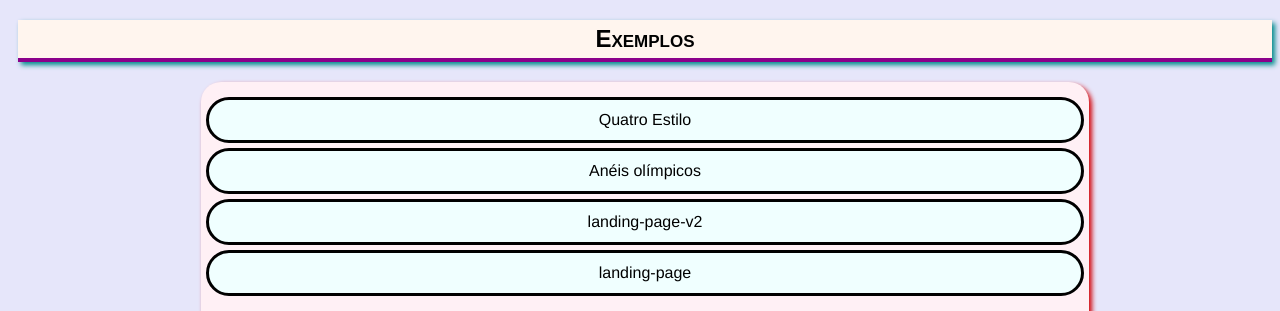
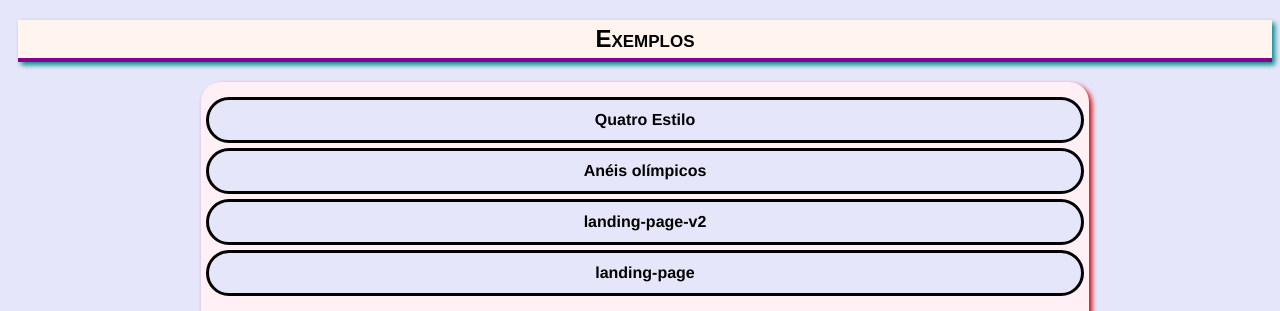
Before and after one commit to thiagoO2006-th/qua207082, a plain HTML site: page index.html in a window 1280 px wide. Shown: the top 311 px of the page. Drawn offline with Linux system fonts and the light colour scheme.

Commit message:
att index

```diff
--- a/index.html
+++ b/index.html
@@ -1,5 +1,6 @@
 <!DOCTYPE html>
 <html lang="pt-br">
+
 <head>
     <meta charset="UTF-8">
     <meta name="viewport" content="width=device-width, initial-scale=1.0">
@@ -8,12 +9,14 @@
     </body>
 </head>
 <style>
-    body{
+    body {
         background-color: #E6E6FA;
         font: 100% "Copperplate Gothic Light", sans-serif;
         padding-left: 10px;
+
     }
-    h2{
+
+    h2 {
         font-variant: small-caps;
         text-align: center;
         border-bottom: 4px solid DarkMagenta;
@@ -23,7 +26,8 @@
         background-color: Seashell
 
     }
-    #exemplo{
+
+    #exemplo {
         width: 70%;
         margin: auto;
         padding: 10px 5px;
@@ -32,8 +36,8 @@
         border-radius: 20px;
     }
 
-    #exemplo a{
-        color:black;
+    #exemplo a {
+        color: black;
         border: 3px solid black;
         padding: 5px 10px;
         text-decoration: none;
@@ -41,28 +45,31 @@
         left: 10px;
         display: flex;
         justify-content: space-around;
+        font-family: 'Franklin Gothic Medium', 'Arial Narrow', Arial, sans-serif;
+        font-weight: bold;
+        background-color: Lavender;
 
     }
 
-    a{
-        border: 2px solid rgb(128,0,128);
+    a {
+        border: 2px solid rgb(128, 0, 128);
         color: blue;
         line-height: 30px;
         background-color: Azure;
         display: block;
         margin-top: 5px;
         font-family: 'Helvetica', Courier, monospace;
+        border-radius: 10px;
 
     }
 
-    a:hover{
+
+    a:hover {
         color: rgb(26, 40, 236);
         box-shadow: #5aa9e6 3px 3px 5px;
     }
+</style>
 
-
-
-</style>
 <body>
     <h2>Exemplos</h2>
     <div id="exemplo">
@@ -82,4 +89,5 @@
         <a href="navegar/arquivo-interno.html">navergar</a><br>
     </div>
 </body>
+
 </html>
```
Lines whose indentation alone changed are shown as unchanged.
